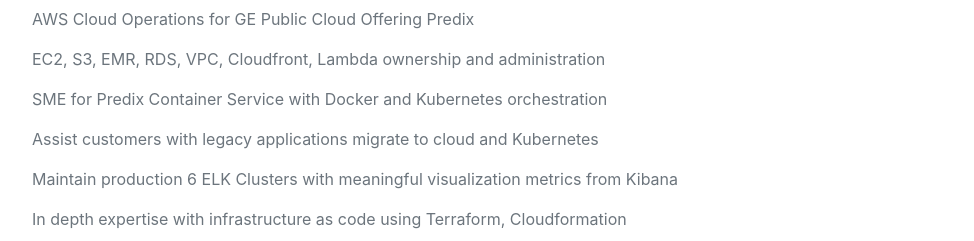
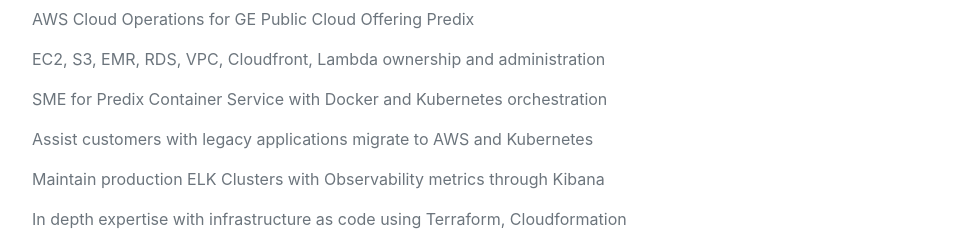
Before and after one commit to adityalolla/DigitalNomad, a plain HTML site: page Public/index.html in a window 1280 px wide. Shown: the part 1080-1321 px from the top of the page, without its empty margins (288-1262 px from the left). Drawn offline with nearby package versions, Linux system fonts and the light colour scheme; a web font is replaced by a local one.

Commit message:
Updated GED pointers

```diff
--- a/Public/index.html
+++ b/Public/index.html
@@ -66,8 +66,8 @@
                             <p>AWS Cloud Operations for GE Public Cloud Offering Predix</p>
                             <p>EC2, S3, EMR, RDS, VPC, Cloudfront, Lambda ownership and administration</p>
                             <p>SME for Predix Container Service with Docker and Kubernetes orchestration</p>
-                            <p>Assist customers with legacy applications migrate to cloud and Kubernetes</p>
-                            <p>Maintain production 6 ELK Clusters with meaningful visualization metrics from Kibana</p>
+                            <p>Assist customers with legacy applications migrate to AWS and Kubernetes</p>
+                            <p>Maintain production ELK Clusters with Observability metrics through Kibana</p>
                             <p>In depth expertise with infrastructure as code using Terraform, Cloudformation</p>
                             <p>Monitoring platforms : Sensu, NewRelic, AppDynamics, Splunk, Prometheus</p>
                             <p>Customer facing incident management using ServiceNow, Salesforce and JIRA</p>
```
